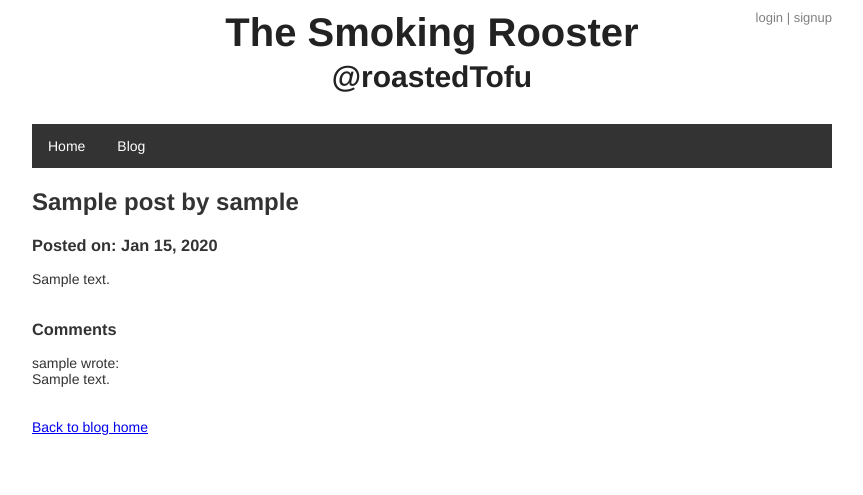
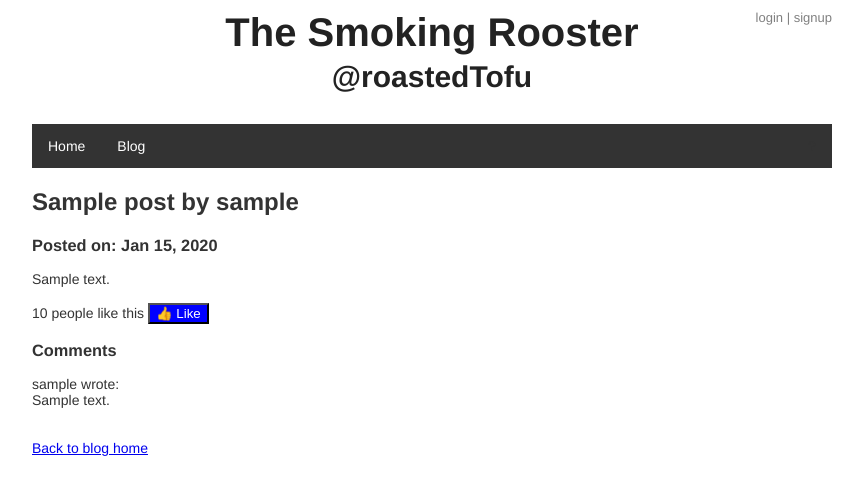
Before and after one commit to afumagalli/multi-user-blog, a Python web app: template templates/blogpost.html in a window 1280 px wide. Shown: the top 495 px of the page, without its empty margins (208-1071 px from the left). Run offline with Jinja, Linux system fonts and the light colour scheme; the template is opened without the code that fills it: most values are stand-ins (such as "Sample title", 1, 10 or a date in 2020).

Commit message:
Added a non-functional like button

```diff
--- a/blog.py
+++ b/blog.py
@@ -20,10 +20,14 @@ class BlogPost(ndb.Model):
     content = ndb.TextProperty(required = True)
     created = ndb.DateTimeProperty(auto_now_add = True)
     author = ndb.StructuredProperty(User)
-    #comments = ndb.JsonProperty(default=[])
+    likes = ndb.IntegerProperty(default = 0)
 
 class Comment(ndb.Model):
     post_id = ndb.IntegerProperty(required = True)
     author = ndb.StructuredProperty(User)
     content = ndb.StringProperty(required = True)
     created = ndb.DateTimeProperty(auto_now_add = True)
+
+class Like(ndb.Model):
+    post_id = ndb.IntegerProperty(required = True)
+    author = ndb.StructuredProperty(User)
--- a/css/main.css
+++ b/css/main.css
@@ -165,3 +165,8 @@ input[type=submit] {
     background-color: white;
     color: #333;
 }
+
+.like {
+    background-color: blue;
+    color: white;
+}
--- a/main.py
+++ b/main.py
@@ -296,7 +296,6 @@ class DeleteCommentHandler(Handler):
             time.sleep(0.1)
         self.redirect("/blog/%s" % post_id)
 
-
 app = webapp2.WSGIApplication([
     ('/', MainHandler),
     ('/rot13', Rot13Handler),
--- a/templates/base.html
+++ b/templates/base.html
@@ -3,6 +3,7 @@
 <head>
   <title>The Smoking Rooster</title>
   <link rel="stylesheet" type="text/css" href="/css/main.css">
+  <meta charset="utf-8">
 </head>
 <body>
   <a href="/" class="main-title">The Smoking Rooster</a>
--- a/templates/blogpost.html
+++ b/templates/blogpost.html
@@ -4,6 +4,10 @@
   <h3>Posted on: {{ post.created.strftime("%b %d, %Y") }}</h3>
   <article>{{ post.content | safe }}</article>
   <br>
+  <div class="likes">
+    {{ post.likes }} people like this
+    <button class="like" type="submit" form="like">👍 Like</button>
+  </div>
   <h3>Comments</h3>
   {% for comment in comments %}
     <div class="comment-author">
```
